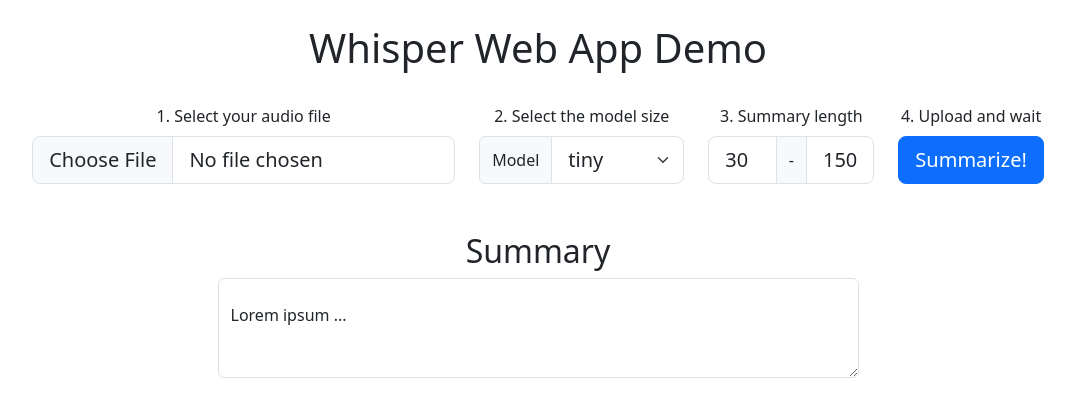
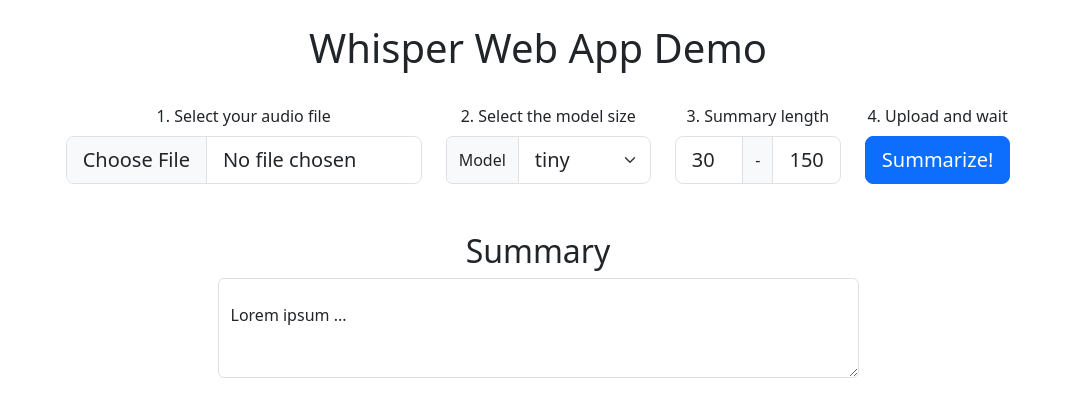
Before and after one commit to sirexeclp/pre-trained-models-workshop, a plain HTML site: page condensor/static/index.html in a window 1280 px wide. Shown: the whole page, without its empty margins (102-1177 px from the left). Drawn offline with Linux system fonts and the light colour scheme.

Commit message:
limit file input width

```diff
--- a/condensor/static/index.html
+++ b/condensor/static/index.html
@@ -21,7 +21,7 @@
             <div class="row mb-5">
                 <form enctype="multipart/form-data" id="file_upload_form">
                     <div class="row justify-content-center">
-                        <div class="col-md-auto d-flex flex-column justify-content-end">
+                        <div class="col-md-4 d-flex flex-column justify-content-end">
                             <label for="formFileLg" class="form-label">1. Select your audio file</label>
                             <input class="form-control form-control-lg" id="file" name="file" type="file">
                         </div>
```
